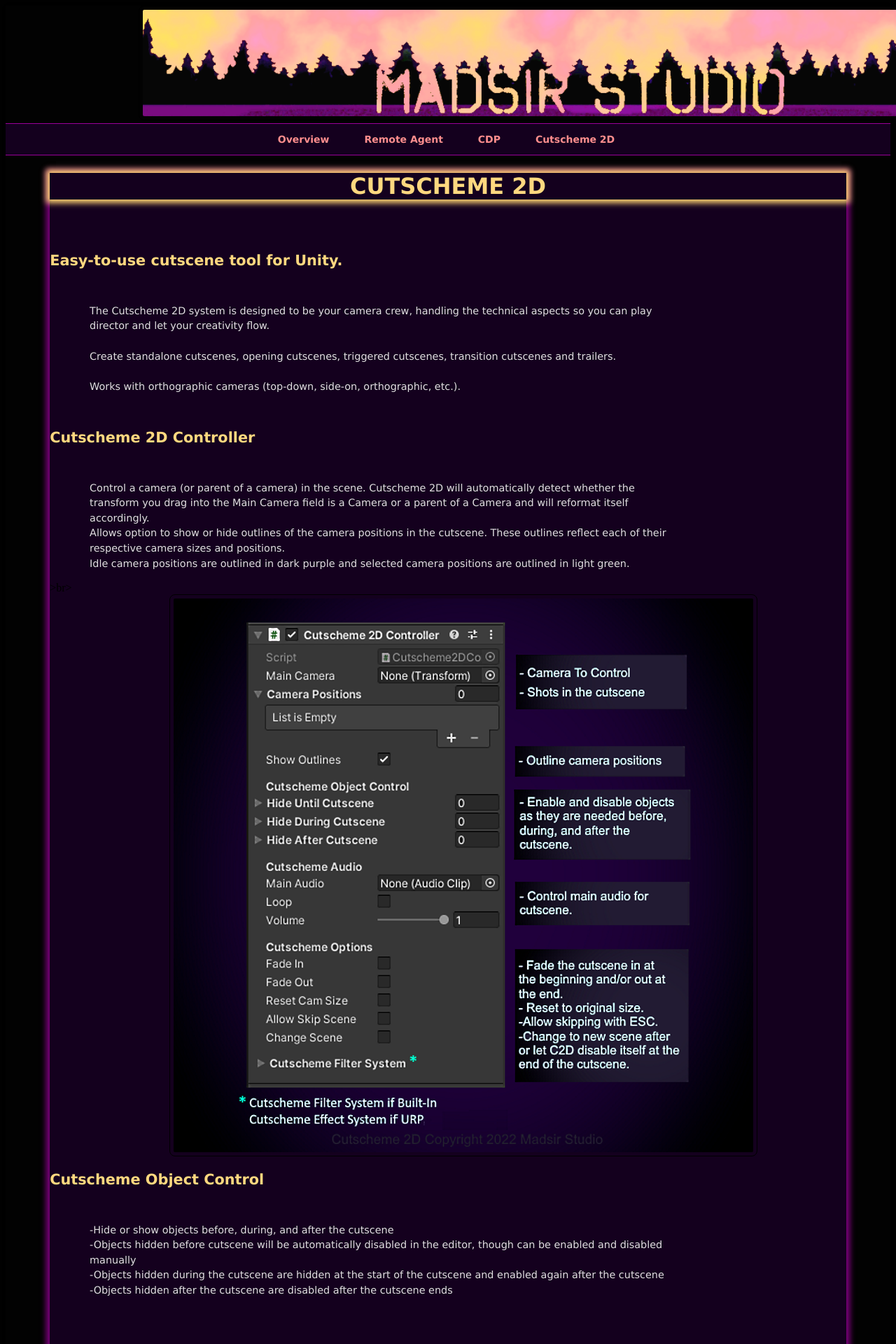
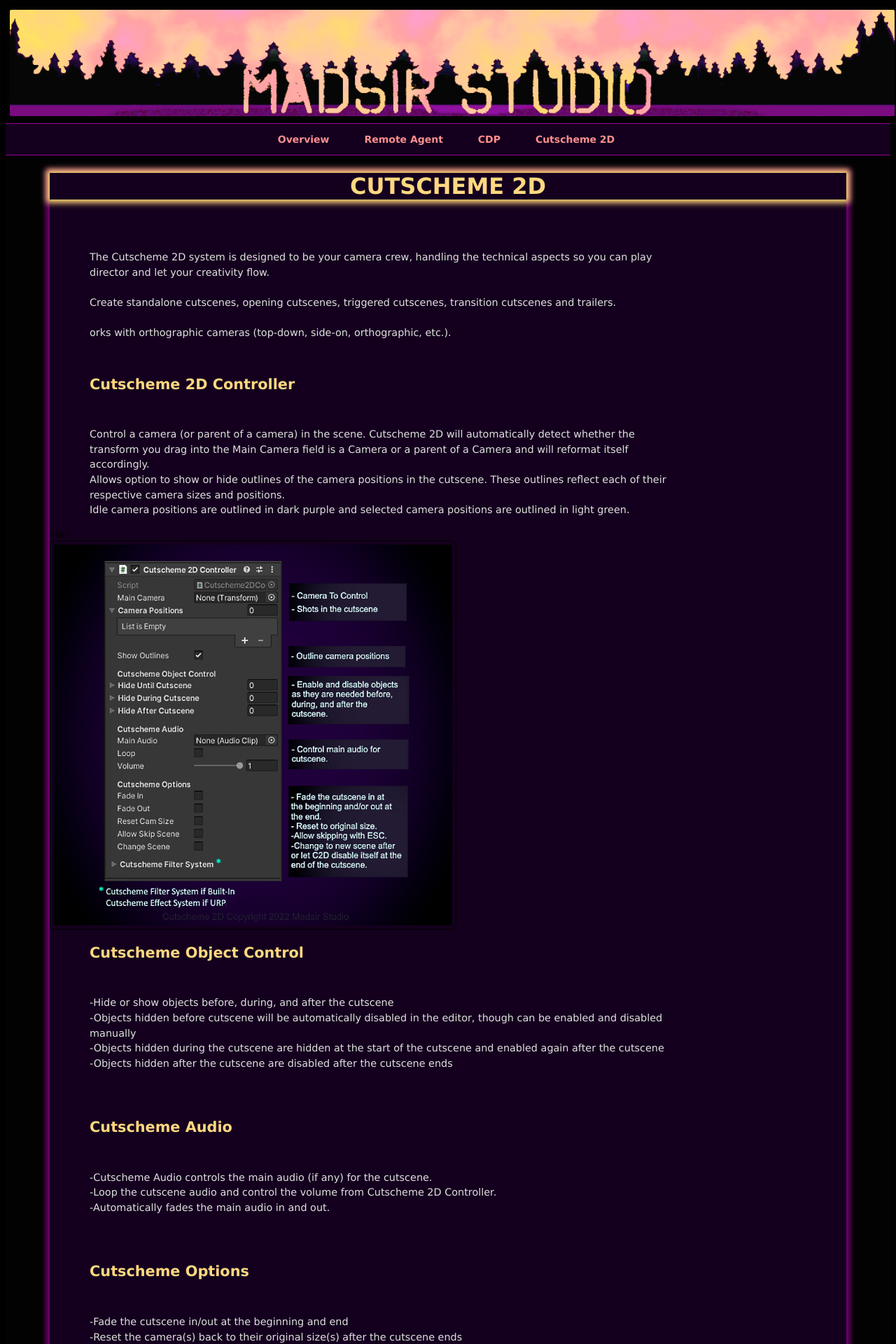
Before and after one commit to Madsir/madsirstudio.github.io, a Jekyll site: the page built from cutscheme2d/index.html, in a window 1280 px wide. Shown: the top 1920 px of the page at 70% size. Built offline with Jekyll 4.4.1, drawn with Linux system fonts in a browser that asks for light colours; some of the changed text lies outside the part shown.

Commit message:
Update index.html

```diff
--- a/cutscheme2d/index.html
+++ b/cutscheme2d/index.html
@@ -30,7 +30,6 @@
   padding: 5px;
   max-width: 100%;
   height: auto;
-	margin-left: 15%;
 }
 img:hover {
   box-shadow: 0 0 2px 1px #ff8e8e;
@@ -39,23 +38,24 @@
   margin-left: 5%;
   margin-right: 20%;
 }
+h2 {
+margin-left: 5%;
+}
 </style>
 </head>
 <body>
 <div class="main">
 		<h1>CUTSCHEME 2D</h1>
+	<div class="centerdiv">
 	<br>
-	<br>
-	<div class="centerdiv">
-	<h2>Easy-to-use cutscene tool for Unity.</h2>
-	<br>
+		<br>
 		<p>The Cutscheme 2D system is designed to be your camera crew, handling the technical aspects so you can play director and let your creativity flow.
 			<br>
 			<br>
 			Create standalone cutscenes, opening cutscenes, triggered cutscenes, transition cutscenes and trailers.
 			<br>
 			<br>
-			Works with orthographic cameras (top-down, side-on, orthographic, etc.).</p>
+			orks with orthographic cameras (top-down, side-on, orthographic, etc.).</p>
 			<br>
 
 		<h2>Cutscheme 2D Controller</h2>
@@ -64,7 +64,7 @@
 		Allows option to show or hide outlines of the camera positions in the cutscene. These outlines reflect each of their respective camera sizes and positions.<br>Idle camera positions are outlined in dark purple and selected camera positions are outlined in light green.</p>
 		>br>
 		<br>
-		<a href="/Assets/Instructionsc2d.png"><img src="/Assets/Instructionsc2d.png" alt="Cutscheme 2D"></a>
+		<a href="/Assets/Instructionsc2d.png"><img src="/Assets/Instructionsc2d.png" alt="Cutscheme 2D" width="50%"></a>
 <br>
 			<h2>Cutscheme Object Control</h2><br>
 			<p>-Hide or show objects before, during, and after the cutscene<br>
```
Also changed, not shown: other parts of cutscheme2d/index.html (+1 -1 lines).
